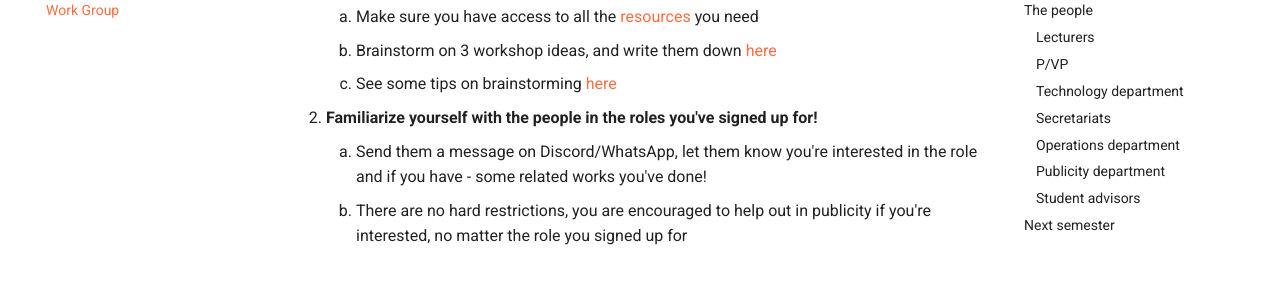
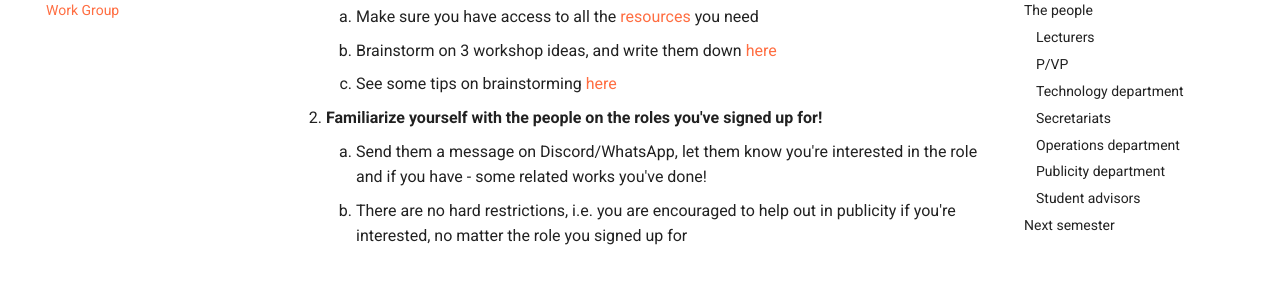
Before and after one commit to np-overflow/handbook, an MkDocs documentation site: the page built from docs/introduction/work-group.md, in a window 1280 px wide and 900 px high, scrolled down 458 px. Shown: the part 152-455 px from the top of the window. Built offline with MkDocs 1.6.1 and Material for MkDocs 9.7.7, drawn with Linux system fonts in a browser that asks for light colours; comment, search, counter and statistics services are not loaded.

Commit message:
fix: improvements

```diff
--- a/docs/introduction/work-group.md
+++ b/docs/introduction/work-group.md
@@ -21,10 +21,10 @@ Here's a summarized list of your first tasks:
        down [here](https://connectnpedu.sharepoint.com/:w:/r/sites/np-overflow/Shared%20Documents/General/%5BSensitive%20EXCO%5D%202022/Session%20Materials/Session%20planning.docx?d=w2d2fe1989ba34c9bb05e22775d40ba8f&csf=1&web=1&e=FKp6kw)
       1. See some tips on brainstorming [here](/admin/pre-sem-meet-ups#brainstorming)
 
-2. **Familiarize yourself with the people in the roles you've signed up for!**
+2. **Familiarize yourself with the people on the roles you've signed up for!**
     1. Send them a message on Discord/WhatsApp, let them know you're interested in the role and if you have - some related
        works you've done!
-    2. There are no hard restrictions, you are encouraged to help out in publicity if you're interested, no matter the
+    2. There are no hard restrictions, i.e. you are encouraged to help out in publicity if you're interested, no matter the
        role you signed up for
 
 ## Resources
```
Also changed, not shown: docs/admin/pre-sem-meet-ups.md (+2 -2 lines).
